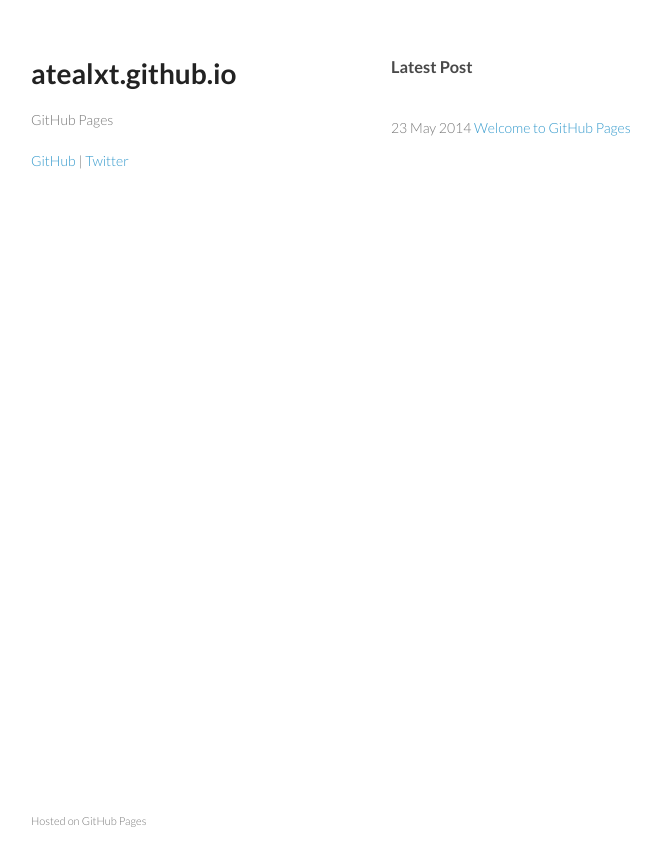
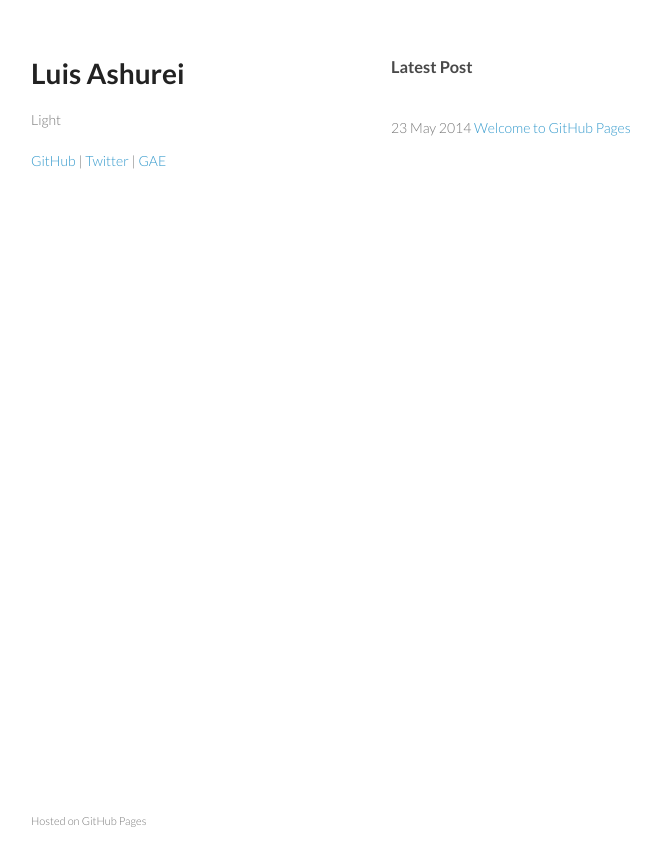
Before and after one commit to atealxt/atealxt.github.io, a Jekyll site: the page built from index.html, in a window 1280 px wide. Shown: the top 866 px of the page, without its empty margins (179-840 px from the left). Built offline with Jekyll 4.4.1, drawn with Linux system fonts in a browser that asks for light colours.

Commit message:
Update default.html

```diff
--- a/_layouts/default.html
+++ b/_layouts/default.html
@@ -20,11 +20,12 @@
   <body>
     <div class="wrapper">
       <header>
-        <a href="/"><h1>atealxt.github.io</h1></a>
-        <p>GitHub Pages</p>
+        <a href="/"><h1>Luis Ashurei</h1></a>
+        <p>Light</p>
         <p class="view">
           <a href="https://github.com/atealxt">GitHub</a> |
-          <a href="https://twitter.com/atealxt">Twitter</a>
+          <a href="https://twitter.com/atealxt">Twitter</a> |
+          <a href="http://atealxt.appspot.com/">GAE</a>
         </p>
       </header>
       <section>
```
